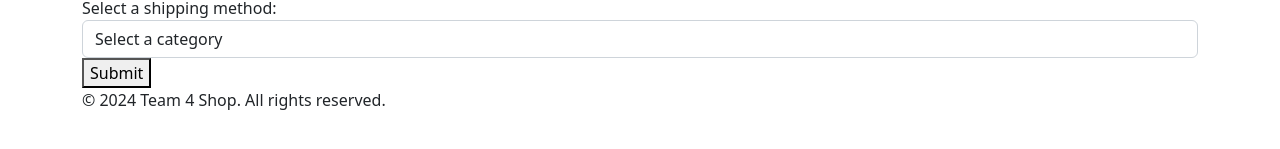
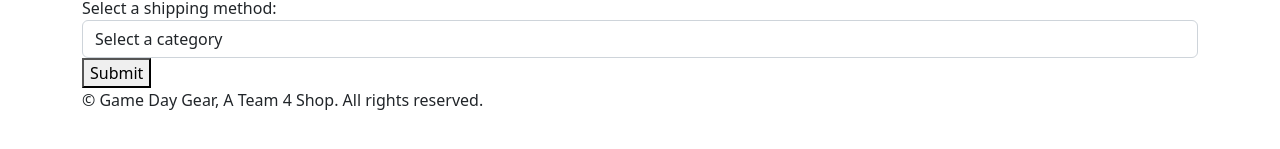
Before and after one commit to kelliekuo55/Alpha-StoreFront, a plain HTML site: page Alpha_Storefront/shippingselection.html in a window 1280 px wide. Shown: the part 629-778 px from the top of the page. Drawn offline with nearby package versions, Linux system fonts and the light colour scheme.

Commit message:
Update shippingselection.html
Updated footer

```diff
--- a/Alpha_Storefront/shippingselection.html
+++ b/Alpha_Storefront/shippingselection.html
@@ -143,7 +143,7 @@ $.ajax({
 </script>
 <footer class="site-footer">
     <div class="container">
-        <p>&copy; 2024 Team 4 Shop. All rights reserved.</p>
+        <p>&copy; Game Day Gear, A Team 4 Shop. All rights reserved.</p>
     </div>
 </footer>
 </body>
```
